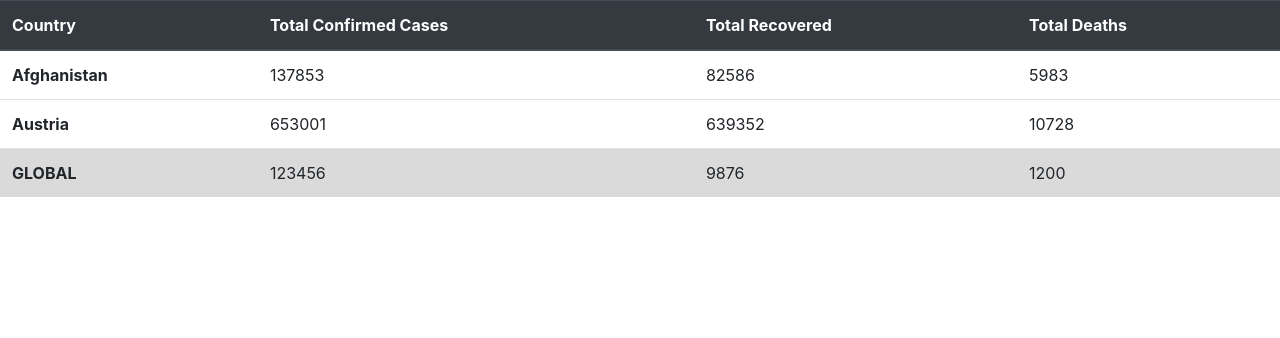
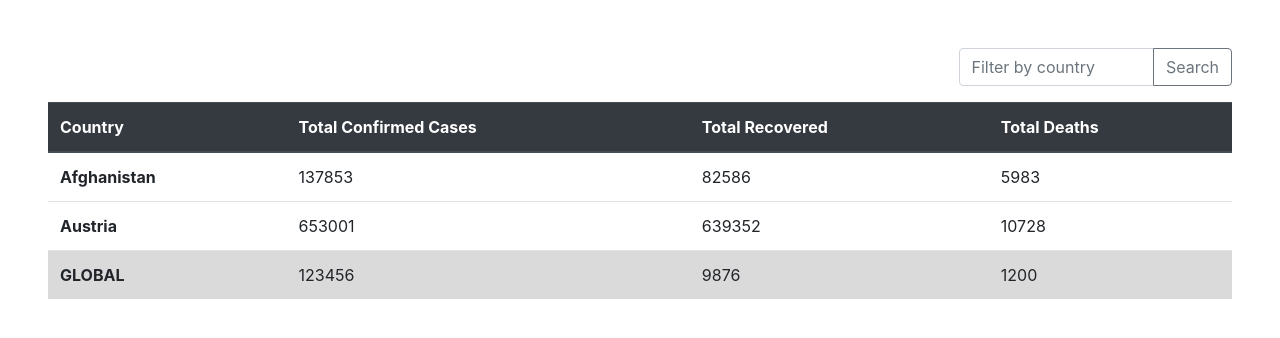
Before and after one commit to victoriadoiron/covid-stats, a React (Create React App) app: page / in a window 1280 px wide. Shown: the top 338 px of the page. Built offline with nearby package versions, Linux system fonts and the light colour scheme; no server answers.

Commit message:
search bar
adds layout for search bar

```diff
--- a/src/App.tsx
+++ b/src/App.tsx
@@ -1,6 +1,7 @@
 import React, { FunctionComponent } from 'react';
 import { getSummaries } from './api-services/getSummaries';
 import { CountryList } from './summary-table/CountryList';
+import { SearchBar } from './search-bar/SearchBar';
 
 // //  if (!this.state.data) {
 // //             (async () => {
@@ -22,7 +23,10 @@ export const App: FunctionComponent = () => {
 
     getAllSummaries();
     return (
-        <div>
+        <div className="mt-5 ml-5 mr-5">
+            <div className="row">
+                <SearchBar />
+            </div>
             <CountryList />
         </div>
     );
--- /dev/null
+++ b/src/search-bar/SearchBar.tsx
@@ -0,0 +1,20 @@
+import React, { FunctionComponent } from 'react';
+
+export const SearchBar: FunctionComponent = () => {
+    return (
+        <div className="input-group mb-3 col-3 ml-auto">
+            <input
+                type="text"
+                className="form-control"
+                placeholder="Filter by country"
+                aria-label="Filter by country"
+                aria-describedby="search-button"
+            />
+            <div className="input-group-append">
+                <button className="btn btn-outline-secondary" type="button" id="search-button">
+                    Search
+                </button>
+            </div>
+        </div>
+    );
+};
```
